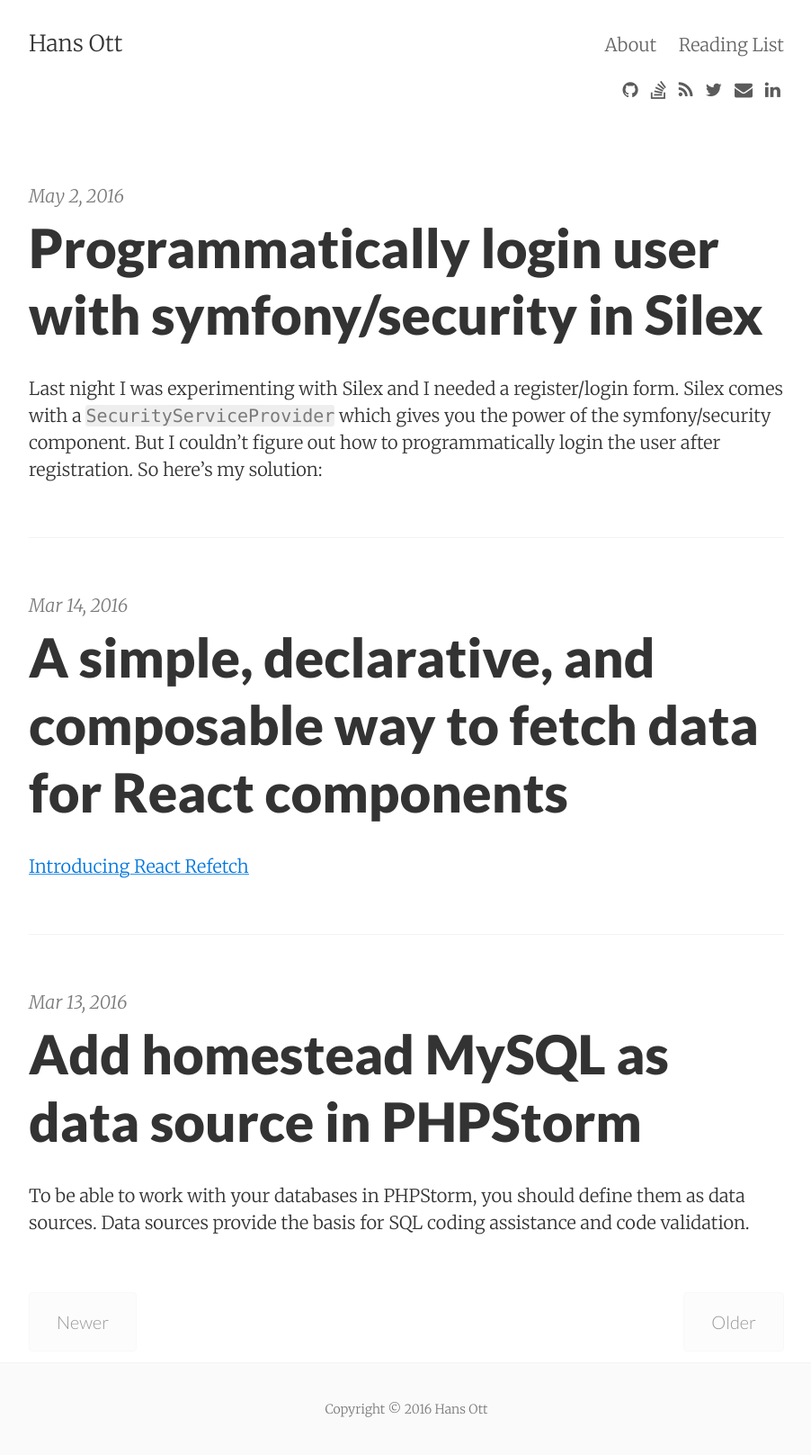
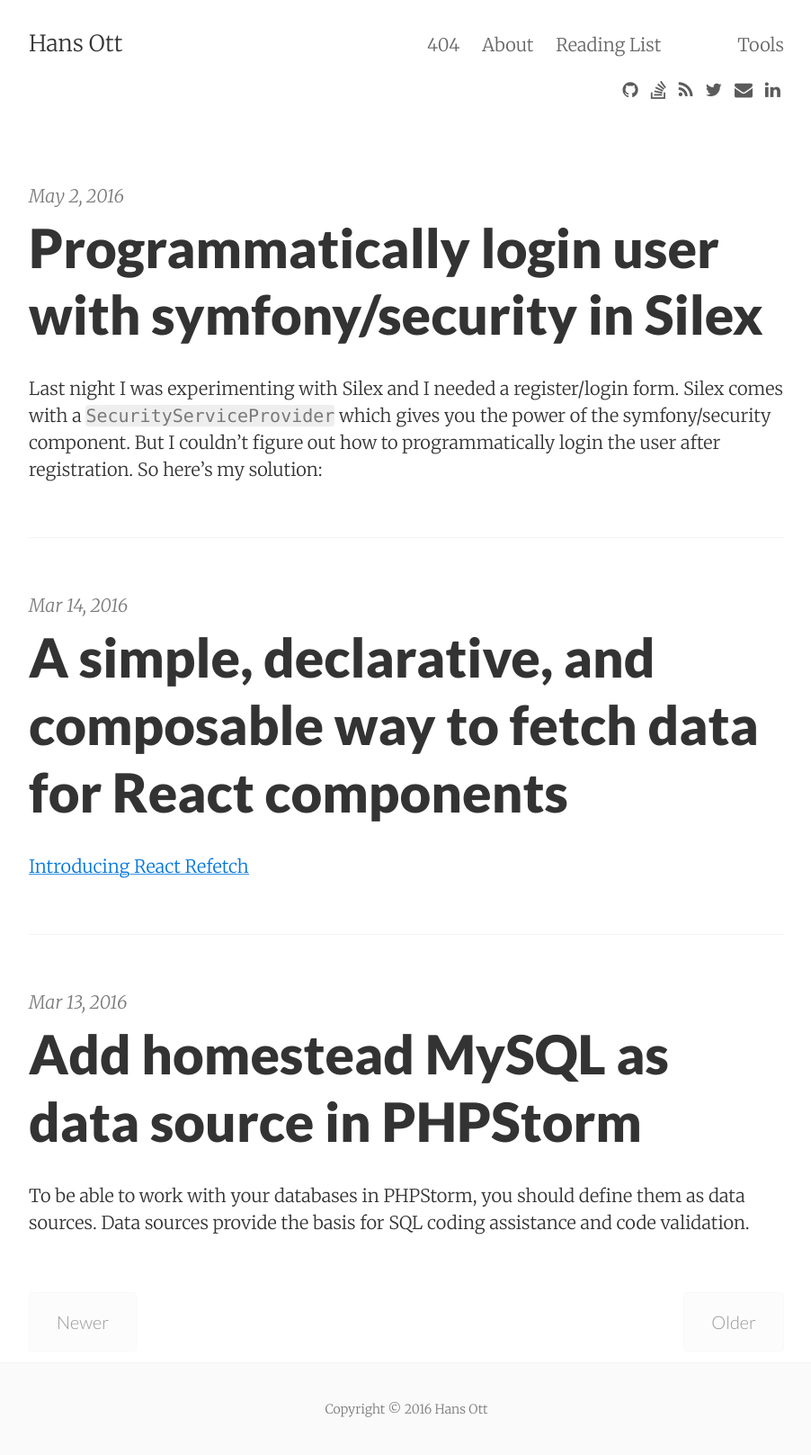
Before and after one commit to hansott/hansott.github.io-src, a Jekyll site: the page built from index.html, in a window 1280 px wide. Shown: the whole page at 90% size, without its empty margins (188-1090 px from the left). Built offline with Jekyll 4.4.1, drawn with Linux system fonts in a browser that asks for light colours; nearby versions of some CDN libraries; the list of posts is cut into pages by our own code.

Commit message:
Display all pages

```diff
--- a/_includes/navigation.html
+++ b/_includes/navigation.html
@@ -1,10 +1,3 @@
 {% for page in site.pages %}
-    {% if page.tags contains "about" %}
-        <a href="{{ page.url }}">{{ page.title }}</a>
-    {% endif %}
+    <a href="{{ page.url }}">{{ page.title }}</a>
 {% endfor %}
-{% for page in site.pages %}
-    {% if page.tags contains "contact" %}
-        <a href="{{ page.url }}">{{ page.title }}</a>
-    {% endif %}
-{% endfor %}
```
